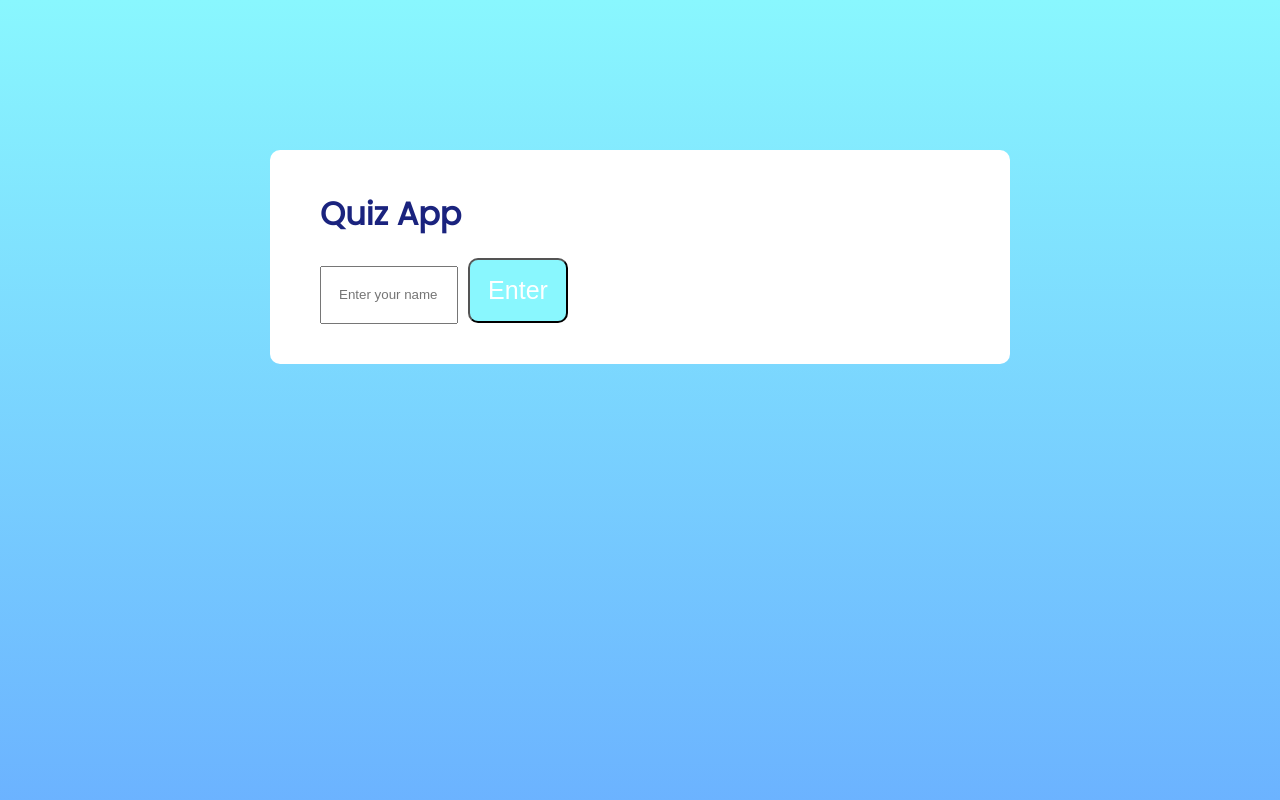
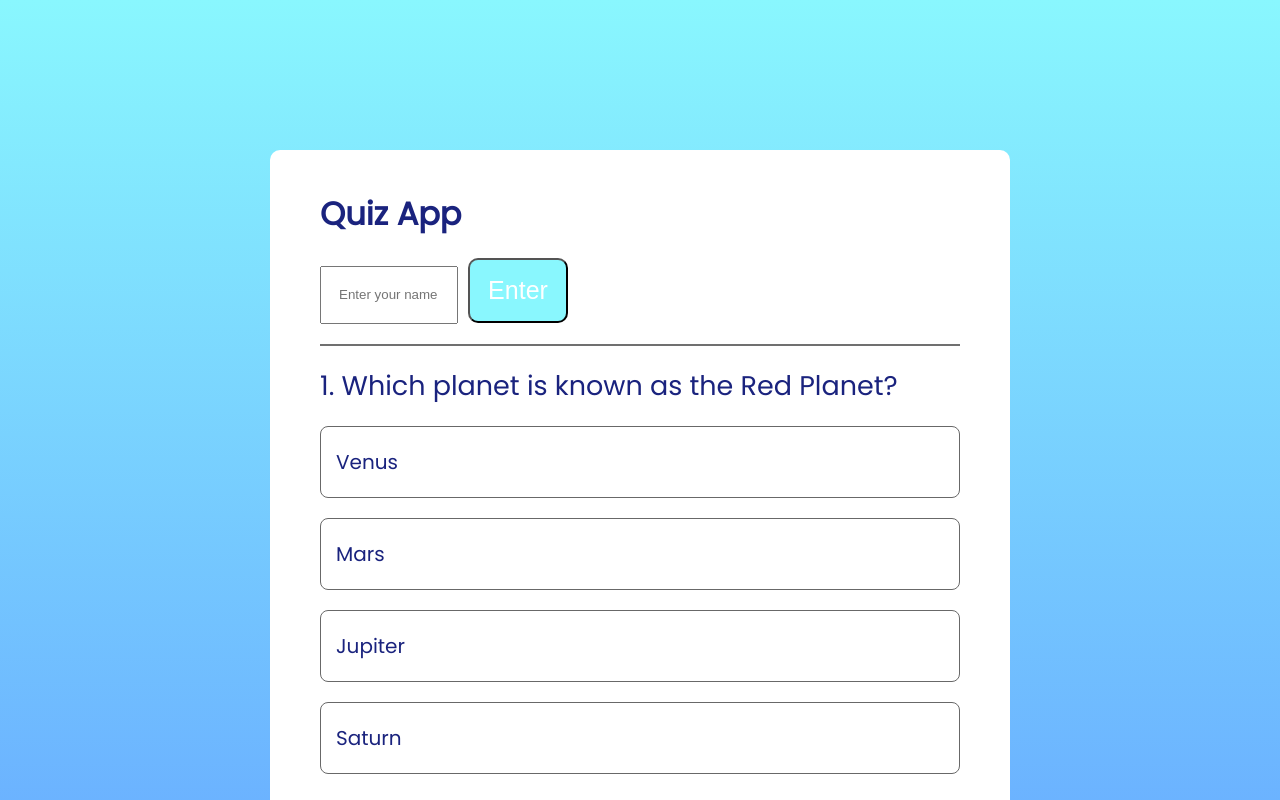
Before and after one commit to Teniola876/Quiz-App, a React (Vite) app: page / in a window 1280 px wide. Shown: the top 800 px of the page. Built offline with nearby package versions, Linux system fonts and the light colour scheme.

Commit message:
update quiz app

```diff
--- a/src/Components/Quiz/Quiz.jsx
+++ b/src/Components/Quiz/Quiz.jsx
@@ -107,7 +107,7 @@ const Quiz = () => {
 
 
 
-      {user && (
+      {!user && (
         <>
           <hr />
           {!count ? (
```
